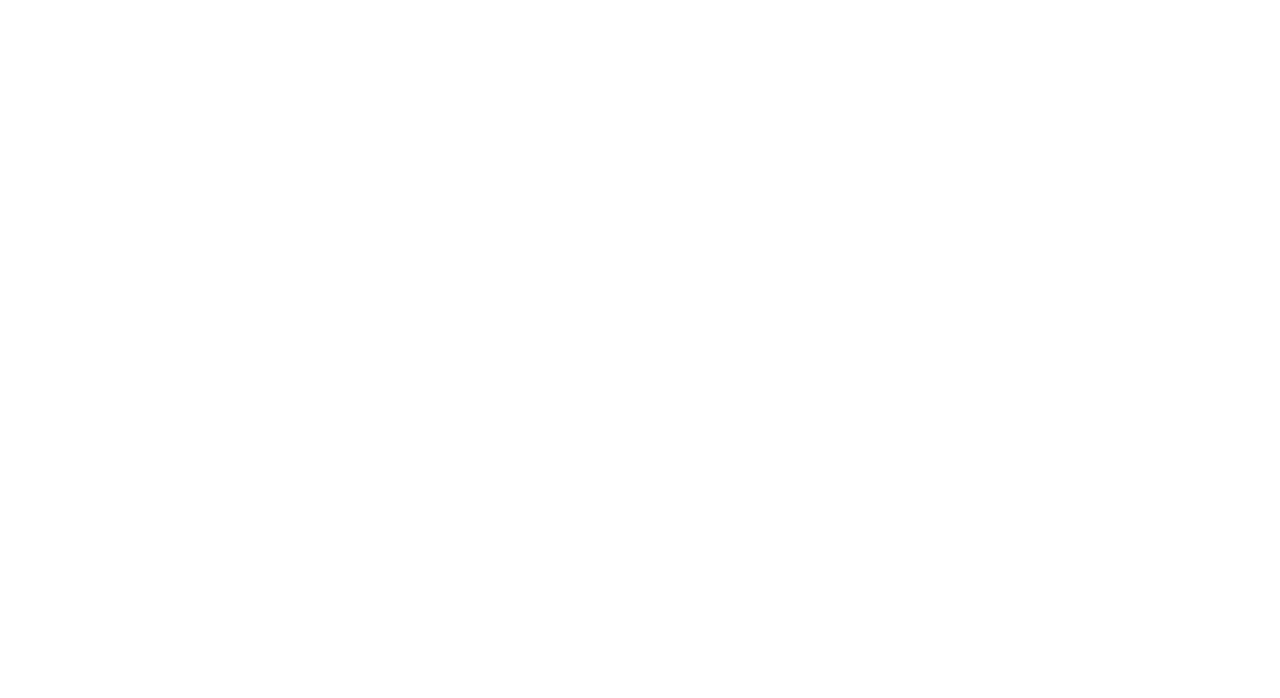
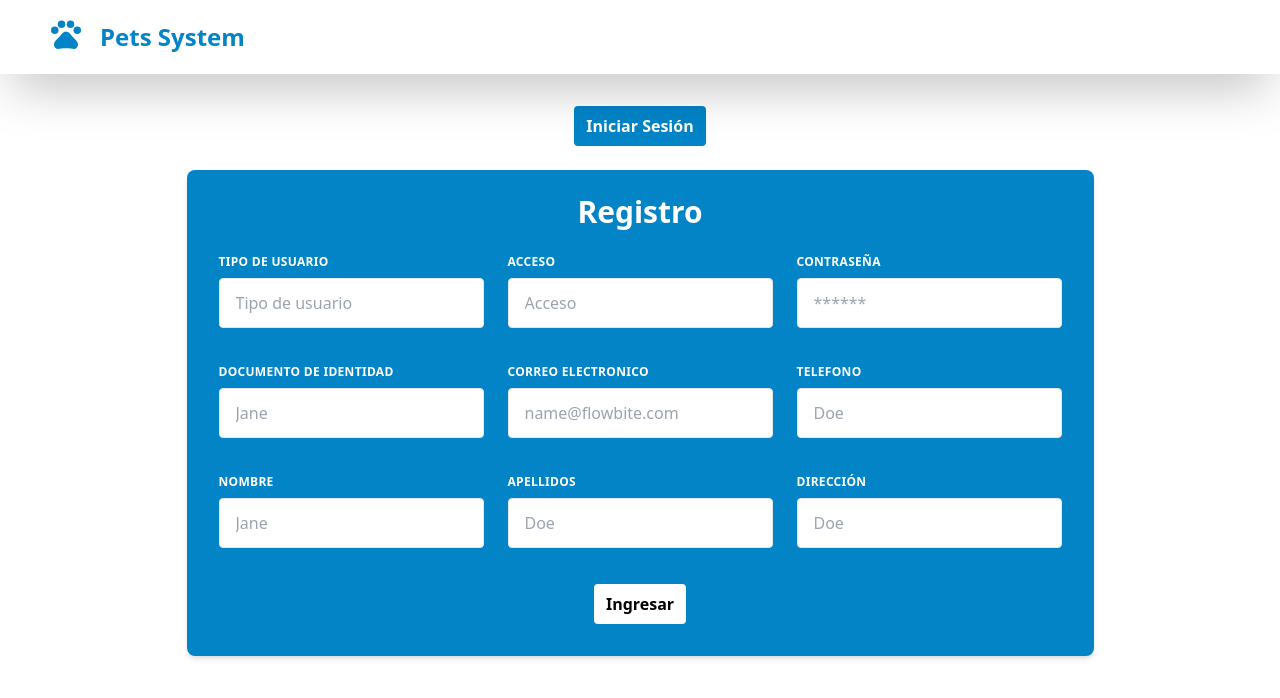
Before and after one commit to DanielaTob/Vet-System-ADSI, a React (Vite) app: page /registro in a window 1280 px wide. Before the commit this address had no page. Shown: the top 698 px of the page. Built offline with nearby package versions, Linux system fonts and the light colour scheme.

Commit message:
form register

```diff
--- a/index.html
+++ b/index.html
@@ -2,7 +2,7 @@
 <html lang="en">
   <head>
     <meta charset="UTF-8" />
-    <link rel="icon" type="image/svg+xml" href="/vite.svg" />
+    <link rel="icon" type="image/svg+xml" href="assets/favicon.png" />
     <meta name="viewport" content="width=device-width, initial-scale=1.0" />
     <title>Vet System ADSI</title>
   </head>
--- a/src/App.jsx
+++ b/src/App.jsx
@@ -2,6 +2,7 @@
 import { BrowserRouter, Route, Routes } from "react-router-dom";
 import ViewHome from './views/ViewHome';
 import IniciarSesion from './views/IniciarSesion';
+import Registro from './views/Registro';
 
 function App() {
 
@@ -11,7 +12,7 @@
       <Routes>
         <Route path="/" element={<ViewHome />} />
         <Route path="/iniciar-sesion" element={<IniciarSesion />} />
-
+        <Route path="/registro" element={<Registro />} />
       </Routes>
     </BrowserRouter>
   )
--- a/src/components/BannerHome.jsx
+++ b/src/components/BannerHome.jsx
@@ -6,7 +6,7 @@
 const BannerHome = ({ text }) => {
   return (
 
-    <div className="w-screen h-screen max-w-screen-2xl mx-auto">
+    <div className="w-screen min-h-screen max-w-screen-2xl mx-auto">
         <div className="absolute inset-0 bg-cover bg-center bg-hero-home"></div>
             <div className="relative" id="relative">
                 <header>
@@ -21,7 +21,9 @@
                             <ButtonBlue text="Ingresar"/>
                         </Link>
 
-                        <ButtonBlue text="Registro"/>
+                        <Link to="/registro">
+                            <ButtonBlue text="Registro"/>
+                        </Link>
                     </nav>
                     </div>
                 <div className="relative">
--- a/src/components/Footer.jsx
+++ b/src/components/Footer.jsx
@@ -3,11 +3,11 @@
 const Footer = () => {
   return (
     <div className='max-w-screen-2xl mx-auto'>
-        <footer class="text-center text-white bg-sky-600">
+        <footer className="text-center text-white bg-sky-600">
 
-            <div class="text-center p-4">
+            <div className="text-center p-4">
                 <p className='font-semibold text-2xl'>PETS SYSTEM</p>
-                <p class="">© 2022 Todos los derechos reservados</p>
+                <p className="">© 2022 Todos los derechos reservados</p>
             </div>
         </footer>
     </div>
--- a/src/components/FormLogin.jsx
+++ b/src/components/FormLogin.jsx
@@ -2,13 +2,16 @@
 import ButtonBlue from './buttons/ButtonBlue'
 import ButtonWhite from './buttons/ButtonWhite'
 import imglogin from '/assets/animals1.png'
+import { Link } from "react-router-dom";
 
 const FormLogin = ({ text }) => {
   return (
-    <div>
+    <div className='max-w-screen-2xl mx-auto'>
 
         <div className='pt-8 text-center'>
+          <Link to="/registro">
             <ButtonBlue text="Registro"/>
+          </Link>
         </div>
 
         <div className='grid p-4 sm:grid-cols-1 md:grid-cols-2 lg:grid-cols-2'>
--- /dev/null
+++ b/src/components/FormRegistro.jsx
@@ -0,0 +1,120 @@
+import React from 'react'
+import { Link } from "react-router-dom";
+import ButtonBlue from './buttons/ButtonBlue';
+import ButtonWhite from './buttons/ButtonWhite';
+
+const FormRegistro = ({ text }) => {
+  return (
+    <div className='max-w-screen-2xl mx-auto'>
+
+        <div className='pt-8 text-center'>
+          <Link to="/iniciar-sesion">
+            <ButtonBlue text="Iniciar Sesión"/>
+          </Link>
+        </div>
+
+
+
+        <div className='flex justify-center items-center px-4 pt-4'>
+
+            <div class="bg-sky-600 shadow-md rounded-lg px-8 pt-6 pb-8 mb-4 flex flex-col my-2">
+
+                <div className='text-center pb-6'>
+                    <h1 className='text-3xl text-white font-bold'>Registro</h1>
+                </div>
+
+            <form>
+                <div class="-mx-3 md:flex mb-6">
+                    <div class="md:w-1/2 px-3 mb-6 md:mb-0">
+                        <label class="block uppercase tracking-wide text-white text-xs font-bold mb-2" htmlFor="grid-first-name">
+                            Tipo de usuario
+                        </label>
+                        <input class="appearance-none block w-full bg-grey-lighter text-grey-darker border border-red rounded py-3 px-4 mb-3" id="grid-first-name" type="text" placeholder="Tipo de usuario"/>
+                    </div>
+
+                    <div class="md:w-1/2 px-3">
+                        <label class="block uppercase tracking-wide text-white text-xs font-bold mb-2" htmlFor="grid-last-name">
+                            Acceso
+                        </label>
+                        <input class="appearance-none block w-full bg-grey-lighter text-grey-darker border border-grey-lighter rounded py-3 px-4" id="grid-last-name" type="text" placeholder="Acceso"/>
+                    </div>
+
+                    <div class="md:w-1/2 px-3">
+                        <label class="block uppercase tracking-wide text-white text-xs font-bold mb-2">
+                            Contraseña
+                        </label>
+                        <input class="appearance-none block w-full bg-grey-lighter text-grey-darker border border-grey-lighter rounded py-3 px-4" id="grid-last-name" type="text" placeholder="******"/>
+                    </div>
+
+                </div>
+
+                <div class="-mx-3 md:flex mb-6">
+                    <div class="md:w-1/2 px-3 mb-6 md:mb-0">
+                        <label class="block uppercase tracking-wide text-white text-xs font-bold mb-2" >
+                            Documento de identidad
+                        </label>
+                        <input class="appearance-none block w-full bg-grey-lighter text-grey-darker border border-red rounded py-3 px-4 mb-3" id="grid-first-name" type="text" placeholder="Jane"/>
+                    </div>
+
+                    <div class="md:w-1/2 px-3">
+                        <label class="block uppercase tracking-wide text-white text-xs font-bold mb-2" >
+                            Correo electronico
+                        </label>
+                        <input class="appearance-none block w-full bg-grey-lighter text-grey-darker border border-grey-lighter rounded py-3 px-4" id="grid-last-name" type="text" placeholder="name@flowbite.com"/>
+                    </div>
+
+                    <div class="md:w-1/2 px-3">
+                        <label class="block uppercase tracking-wide text-white text-xs font-bold mb-2" >
+                            Telefono
+                        </label>
+                        <input class="appearance-none block w-full bg-grey-lighter text-grey-darker border border-grey-lighter rounded py-3 px-4" id="grid-last-name" type="text" placeholder="Doe"/>
+                    </div>
+
+                </div>
+
+                <div class="-mx-3 md:flex mb-6">
+                    <div class="md:w-1/2 px-3 mb-6 md:mb-0">
+                        <label class="block uppercase tracking-wide text-white text-xs font-bold mb-2" >
+                            Nombre
+                        </label>
+                        <input class="appearance-none block w-full bg-grey-lighter text-grey-darker border border-red rounded py-3 px-4 mb-3" id="grid-first-name" type="text" placeholder="Jane"/>
+                    </div>
+
+                    <div class="md:w-1/2 px-3">
+                        <label class="block uppercase tracking-wide text-white text-xs font-bold mb-2" >
+                            Apellidos
+                        </label>
+                        <input class="appearance-none block w-full bg-grey-lighter text-grey-darker border border-grey-lighter rounded py-3 px-4" id="grid-last-name" type="text" placeholder="Doe"/>
+                    </div>
+
+                    <div class="md:w-1/2 px-3">
+                        <label class="block uppercase tracking-wide text-white text-xs font-bold mb-2">
+                            Dirección
+                        </label>
+                        <input class="appearance-none block w-full bg-grey-lighter text-grey-darker border border-grey-lighter rounded py-3 px-4" id="grid-last-name" type="text" placeholder="Doe"/>
+                    </div>
+
+                </div>
+
+                <div className='text-center'>
+                    <ButtonWhite text="Ingresar"/>
+                </div>
+
+
+
+            </form>
+
+
+
+
+
+        </div>
+    </div>
+
+
+
+    </div>
+  )
+}
+
+export default FormRegistro
--- a/src/components/Navbar.jsx
+++ b/src/components/Navbar.jsx
@@ -1,5 +1,6 @@
 import React from 'react'
 import { MdOutlinePets } from 'react-icons/md';
+import { Link } from "react-router-dom";
 
 const Navbar = () => {
   return (
@@ -8,9 +9,11 @@
             <header>
                 <div className="sm:px-12 mx-auto flex items-center justify-between p-4 shadow-2xl bg-white bg-opacity-30">
                     <div className="flex items-center space-x-2 gap-2">
+                        <Link to="/">
                         <button className="text-sky-600 text-4xl">
                             <MdOutlinePets />
                         </button>
+                        </Link>
                         <p className="text-sky-600 font-bold text-2xl flex items-center">Pets System</p>
                     </div>
                 </div>
--- /dev/null
+++ b/src/views/Registro.jsx
@@ -0,0 +1,14 @@
+import React from 'react'
+import FormRegistro from '../components/FormRegistro'
+import Navbar from '../components/Navbar'
+
+const Registro = () => {
+  return (
+    <div>
+        <Navbar />
+        <FormRegistro />
+    </div>
+  )
+}
+
+export default Registro
```
Also changed, not shown: public/assets/favicon.png (added).
